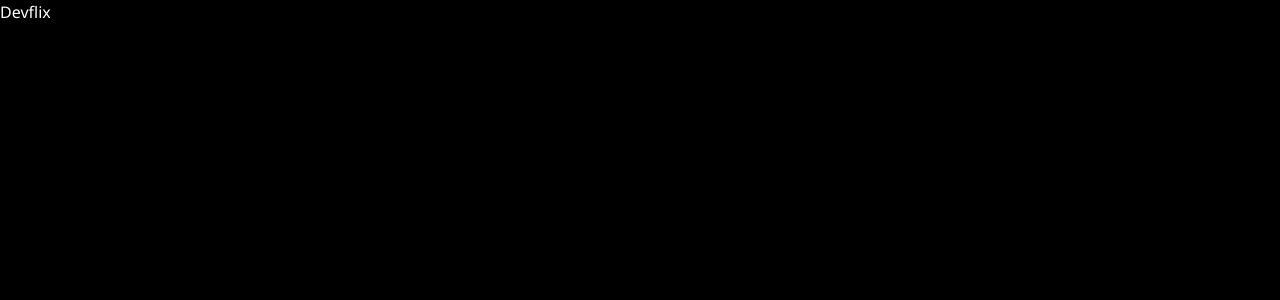
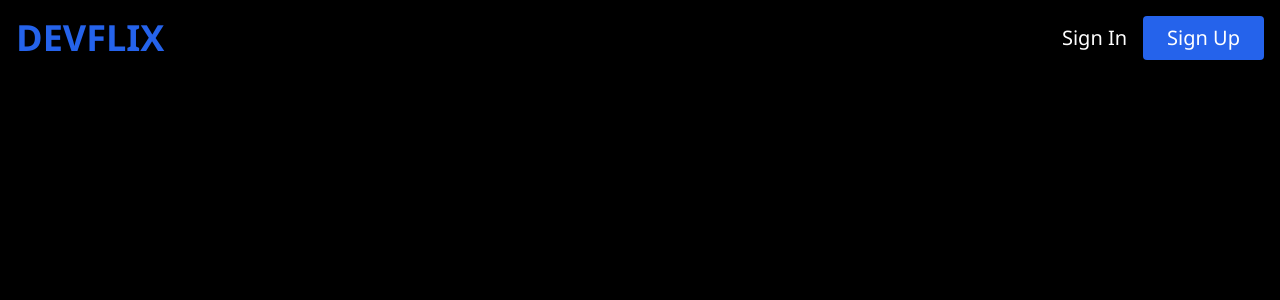
Before and after one commit to Pedroicn/Devflix, a React (Create React App) app: page / in a window 1280 px wide. Shown: the top 300 px of the page. Built offline with nearby package versions, Linux system fonts and the light colour scheme.

Commit message:
feat: create header component

```diff
--- a/src/App.js
+++ b/src/App.js
@@ -1,8 +1,10 @@
+import NavBar from "./components/NavBar";
+
 function App() {
   return (
-    <div>
-      <h1 className="text-white">Devflix</h1>
-    </div>
+    <>
+      <NavBar />
+    </>
   );
 }
 
--- /dev/null
+++ b/src/components/NavBar.jsx
@@ -0,0 +1,15 @@
+import React from 'react'
+
+const NavBar = () => {
+  return (
+    <div className='flex items-center justify-between p-4 z-[100] absolute w-full'>
+      <h1 className='text-blue-600 text-4xl font-bold cursor-pointer'>DEVFLIX</h1>
+      <div>
+        <button className='text-white pr-4 text-xl'>Sign In</button>
+        <button className='bg-blue-600 px-6 py-2 rounded cursor-pointer text-white text-xl'>Sign Up</button>
+      </div>
+    </div>
+  )
+}
+
+export default NavBar
```
